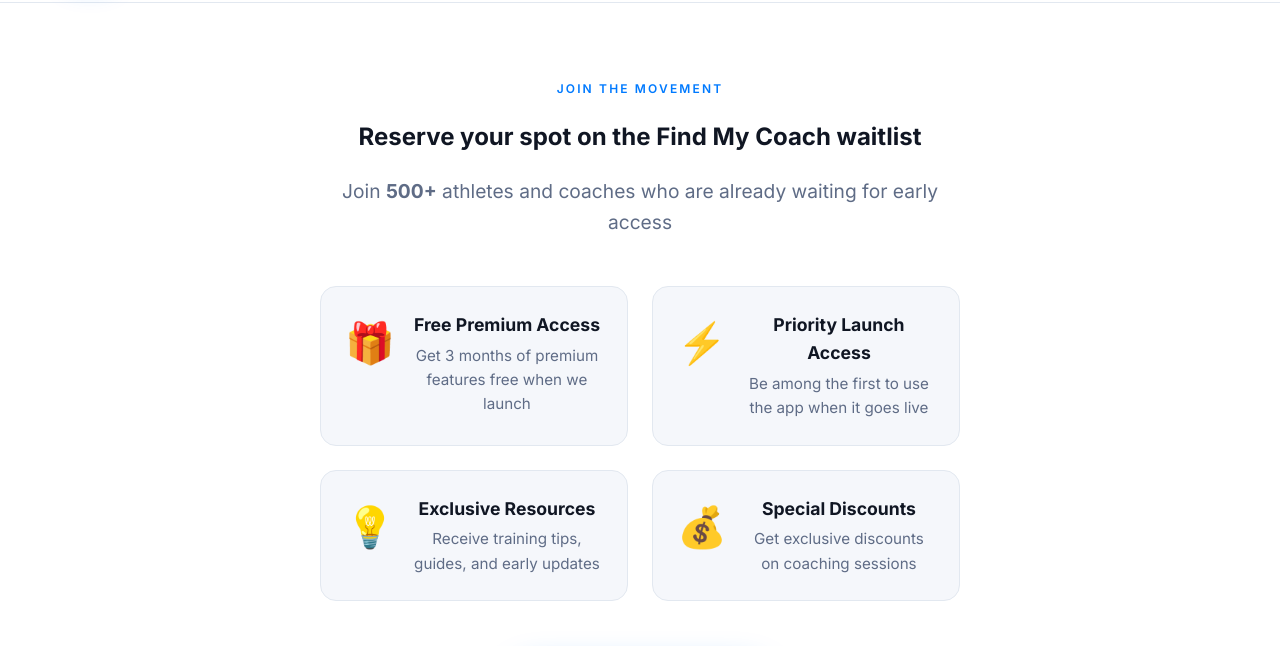
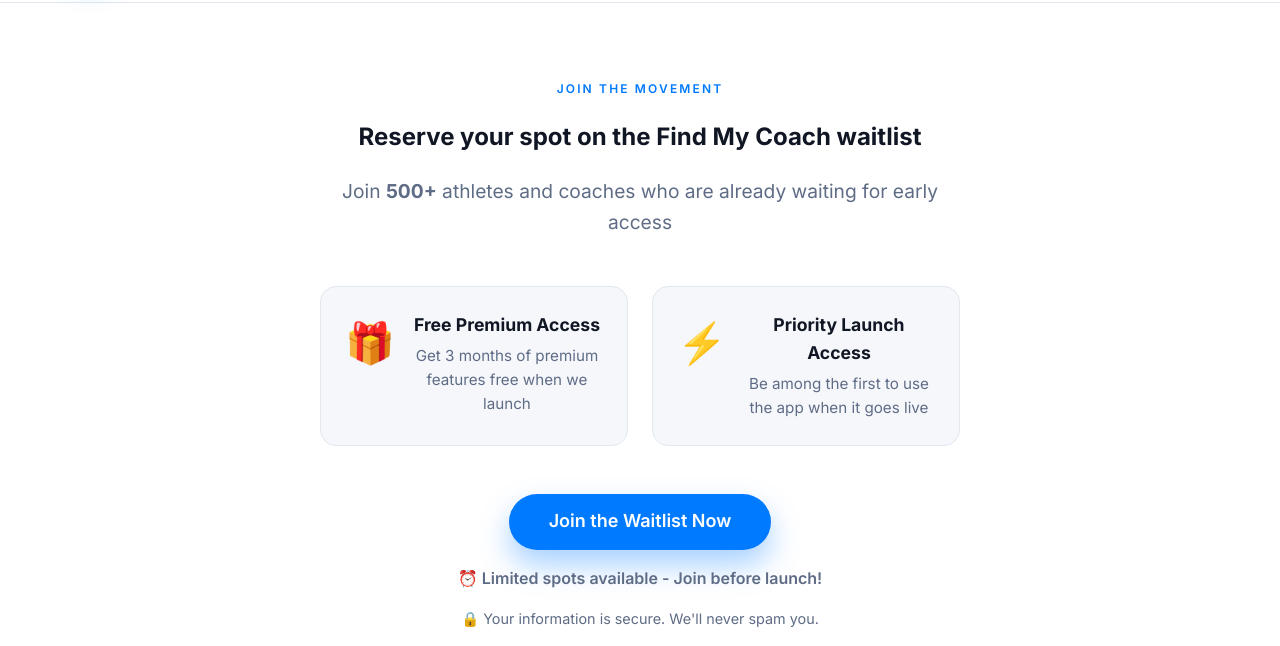
Before and after one commit to FindMyCoachApp/findmycoach.github.io, a plain HTML site: page signup.html in a window 1280 px wide. Shown: the part 98-744 px from the top of the page. Drawn offline with Linux system fonts and the light colour scheme.

Commit message:
Add files via upload

```diff
--- a/signup.html
+++ b/signup.html
@@ -68,20 +68,6 @@
           <div>
             <h3>Priority Launch Access</h3>
             <p>Be among the first to use the app when it goes live</p>
-          </div>
-        </div>
-        <div class="benefit-item">
-          <span class="benefit-icon">💡</span>
-          <div>
-            <h3>Exclusive Resources</h3>
-            <p>Receive training tips, guides, and early updates</p>
-          </div>
-        </div>
-        <div class="benefit-item">
-          <span class="benefit-icon">💰</span>
-          <div>
-            <h3>Special Discounts</h3>
-            <p>Get exclusive discounts on coaching sessions</p>
           </div>
         </div>
       </div>
```
